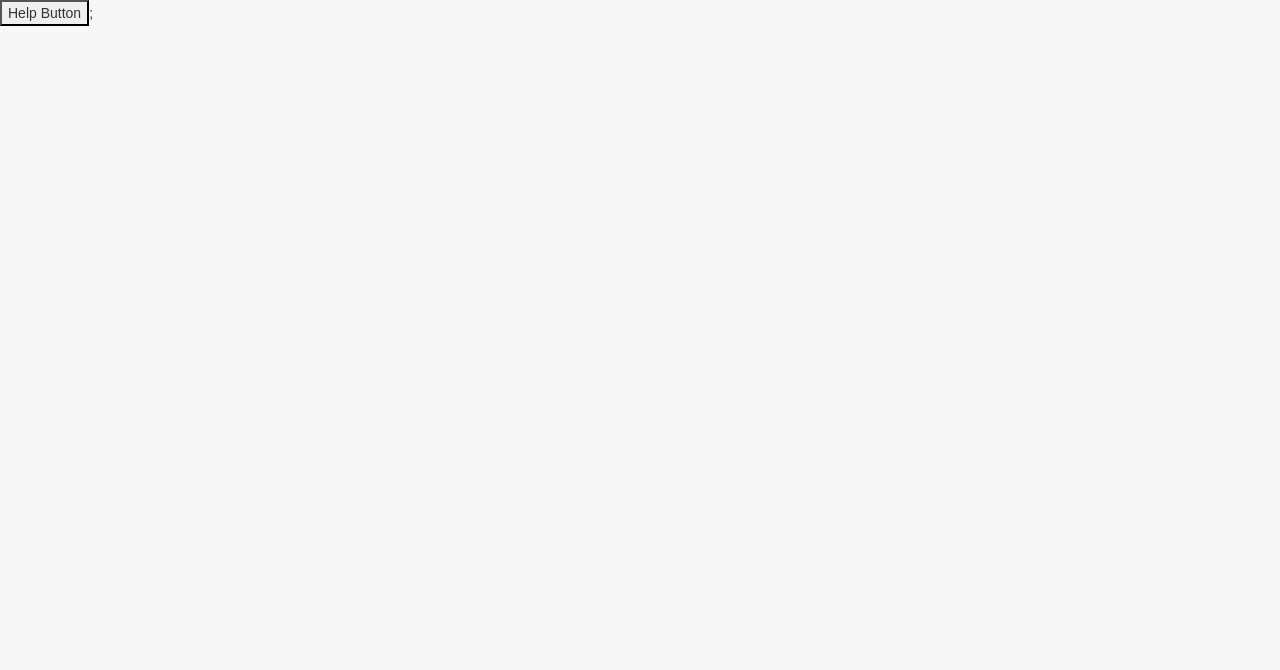
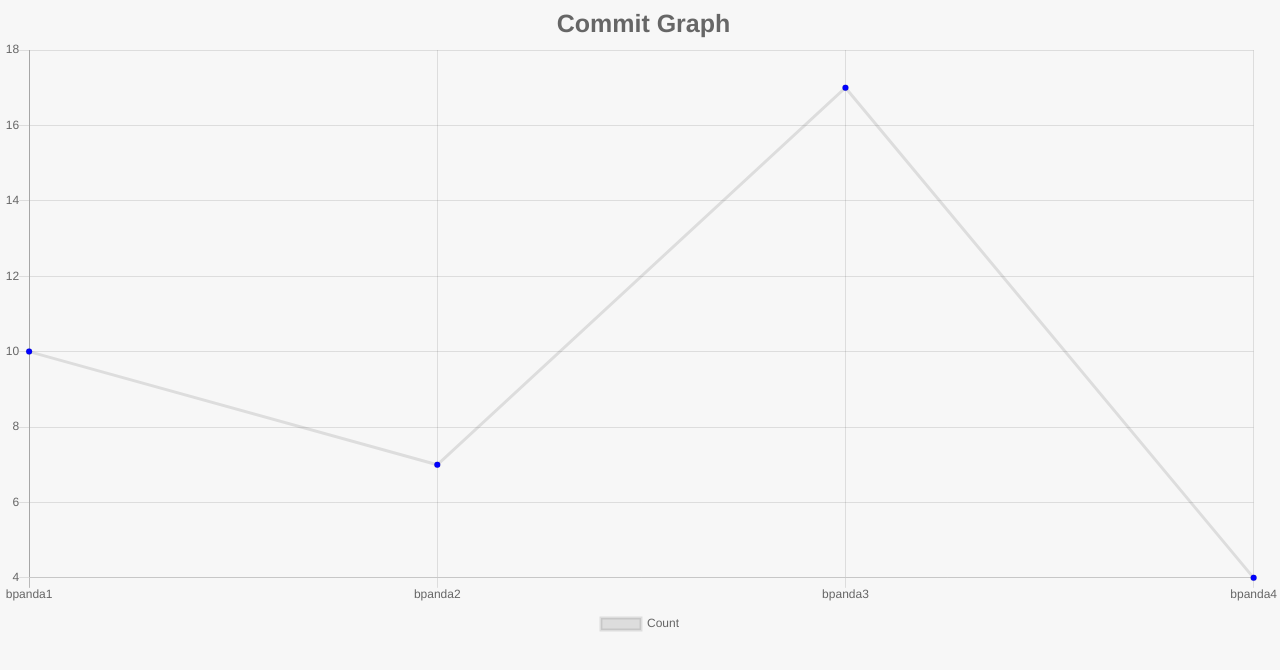
Before and after one commit to sarthak-tiwari/Figit, a React (Create React App) app in the folder Source/figitfront/: page / in a window 1280 px wide. Shown: the top 670 px of the page. Built offline with nearby package versions, Linux system fonts and the light colour scheme.

Commit message:
us105-task117: Basic Line graph for commit Data in App.js

```diff
--- a/Source/figitfront/src/App.js
+++ b/Source/figitfront/src/App.js
@@ -5,17 +5,73 @@ import ReactDOM from 'react-dom';
 import Help from './Help/Help';
 import PullRequest from './pullReq/pullReq';
 
+
 class App extends Component {
+  constructor(){
+    super();
+    this.state = {
+      chartData:{}
+    }
+    var test = new Object();
+  }
 
-  showAlert() {
-    ReactDOM.render(<Help/>, document.getElementById('root'));
+  componentWillMount(){
+    this.getChartData();
+  }
+
+  getChartData() {
+    var test = [
+      [['x1', "bpanda1"], ['x2', 10]],
+      [['x1', "bpanda2"], ['x2', 7]],
+      [['x1', "bpanda3"], ['x2', 17]],
+      [['x1', "bpanda4"], ['x2', 4]]
+    ];
+    // Ajax calls here
+    var xValues = [];
+    var yValues = [];
+    for(var i=0; i<test.length; i++) {
+        xValues.push(test[i][0][1]);
+        yValues.push(test[i][1][1]);
+    }
+    var yAxisName = "Count";
+
+    var backgroundColor = [
+              'rgba(255, 99, 132, 0.6)',
+              'rgba(54, 162, 235, 0.6)',
+              'rgba(255, 206, 86, 0.6)',
+              'rgba(75, 192, 192, 0.6)',
+              'rgba(153, 102, 255, 0.6)',
+              'rgba(255, 159, 64, 0.6)',
+              'rgba(255, 99, 132, 0.6)'
+            ]
+    this.setState({
+
+      chartData:{
+        labels: xValues,
+        datasets:[
+          {
+            label:yAxisName,
+            data: yValues,
+            backgroundColor: 'blue',
+            fill:false,
+            lineTension: 0
+          }
+        ]
+      }
+    });
+  }
+
+
+  myFunction() {
+    alert("I am an alert box!");
   }
 
   render() {
     return (
       <div>
-        <button onClick={this.showAlert}>Help Button</button>;
-    </div>
+        <PullRequest chartData={this.state.chartData} location="Commit Graph" legendPosition="bottom"/>
+      </div>
+
     );
   }
 }
```
